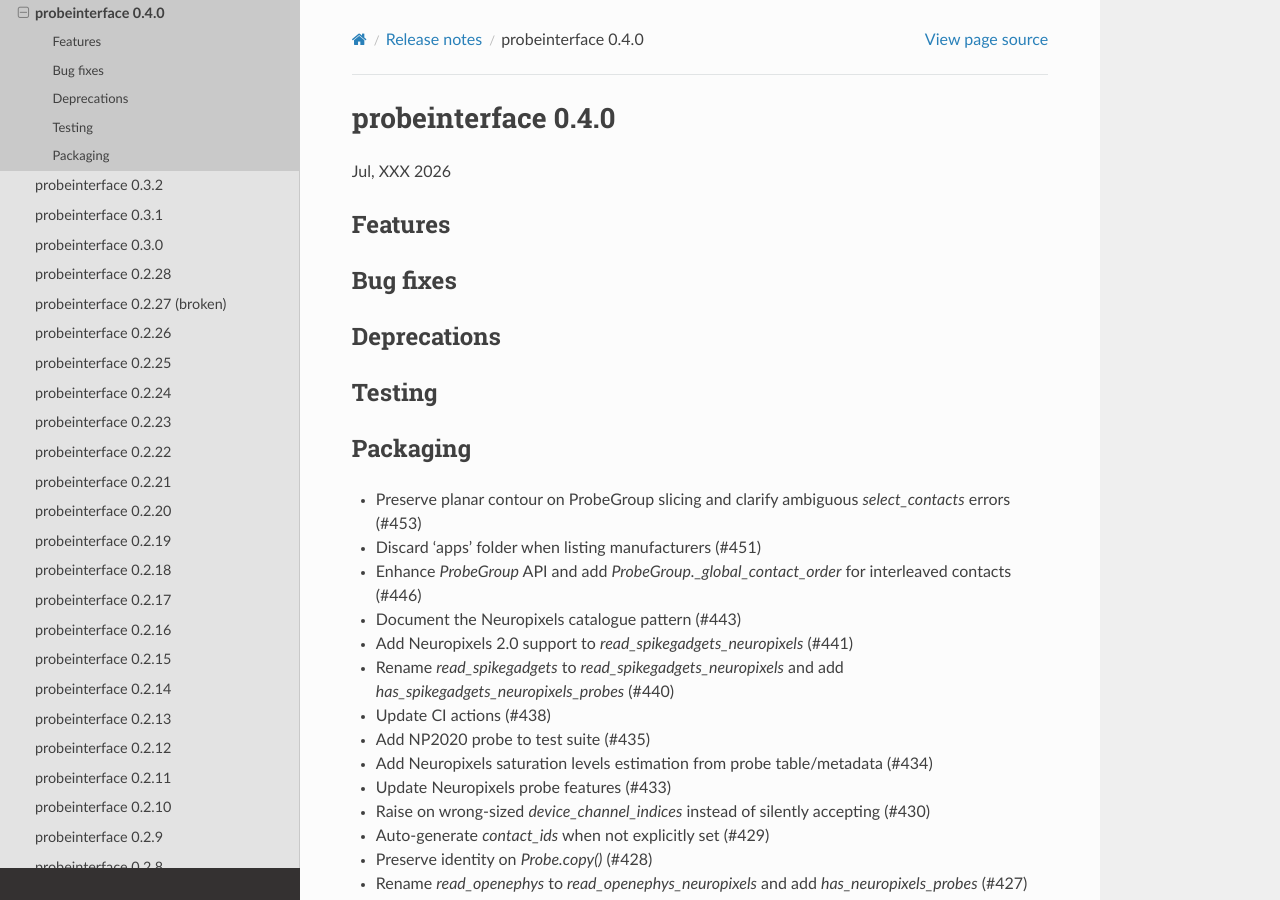
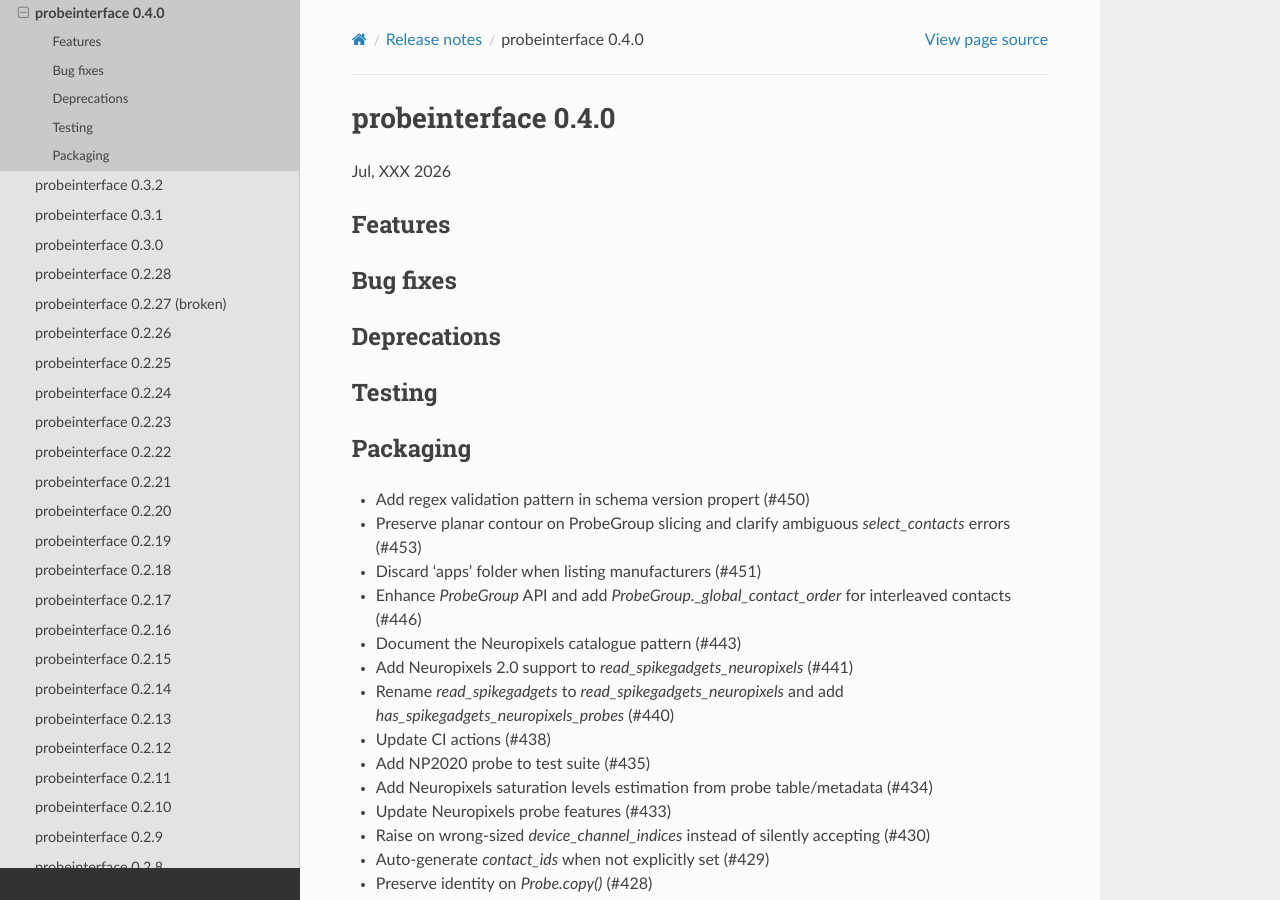
Before and after one commit to SpikeInterface/probeinterface, a Sphinx documentation site: the page built from doc/releases/0.4.0.rst, in a window 1280 px wide and 900 px high. Built offline with Sphinx 7.4.7 and the Read the Docs theme 3.1.0, drawn with Linux system fonts in a browser that asks for light colours; pages that are not in the unit, such as notebooks, are missing from menus.

Commit message:
add last PR

```diff
--- a/doc/releases/0.4.0.rst
+++ b/doc/releases/0.4.0.rst
@@ -27,7 +27,7 @@ Packaging
 ^^^^^^^^^
 
 
-
+* Add regex validation pattern in schema version propert (#450)
 * Preserve planar contour on ProbeGroup slicing and clarify ambiguous `select_contacts` errors (#453)
 * Discard 'apps' folder when listing manufacturers (#451)
 * Enhance `ProbeGroup` API and add  `ProbeGroup._global_contact_order` for interleaved contacts (#446)
```
